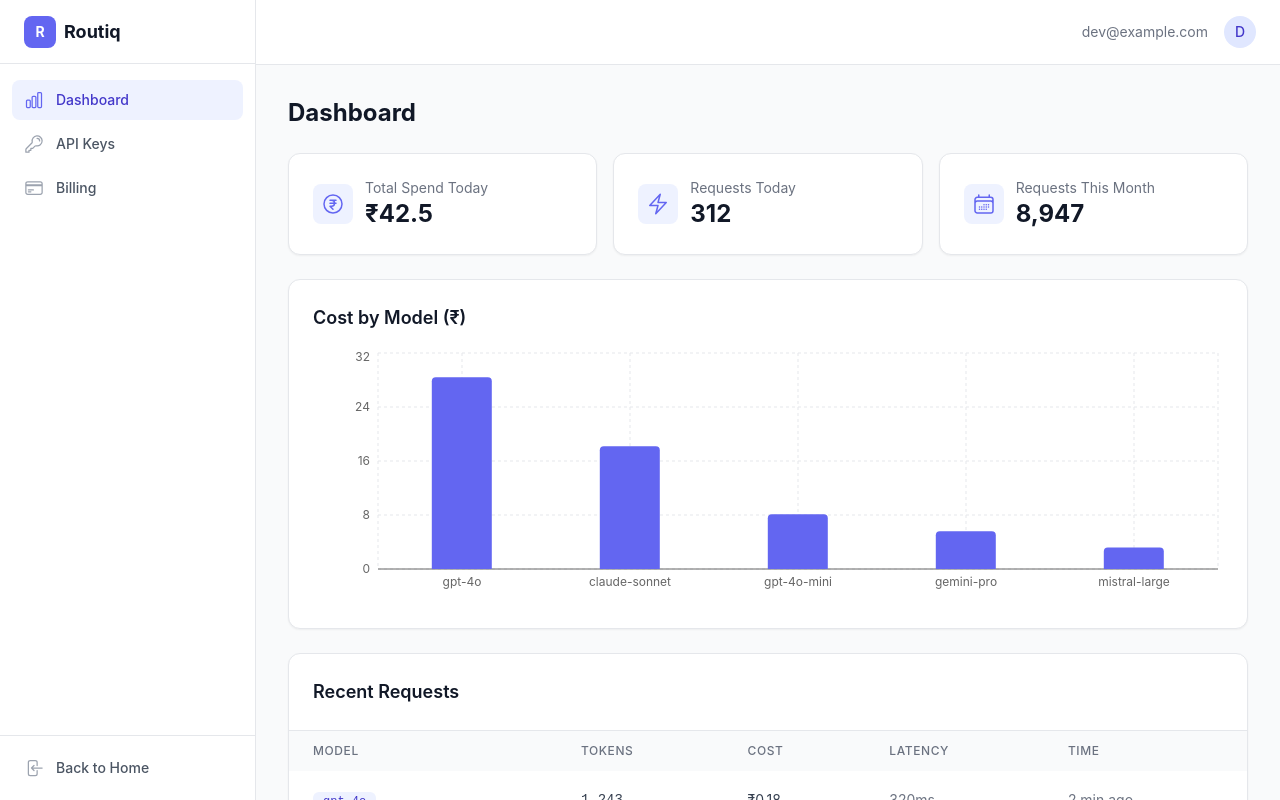
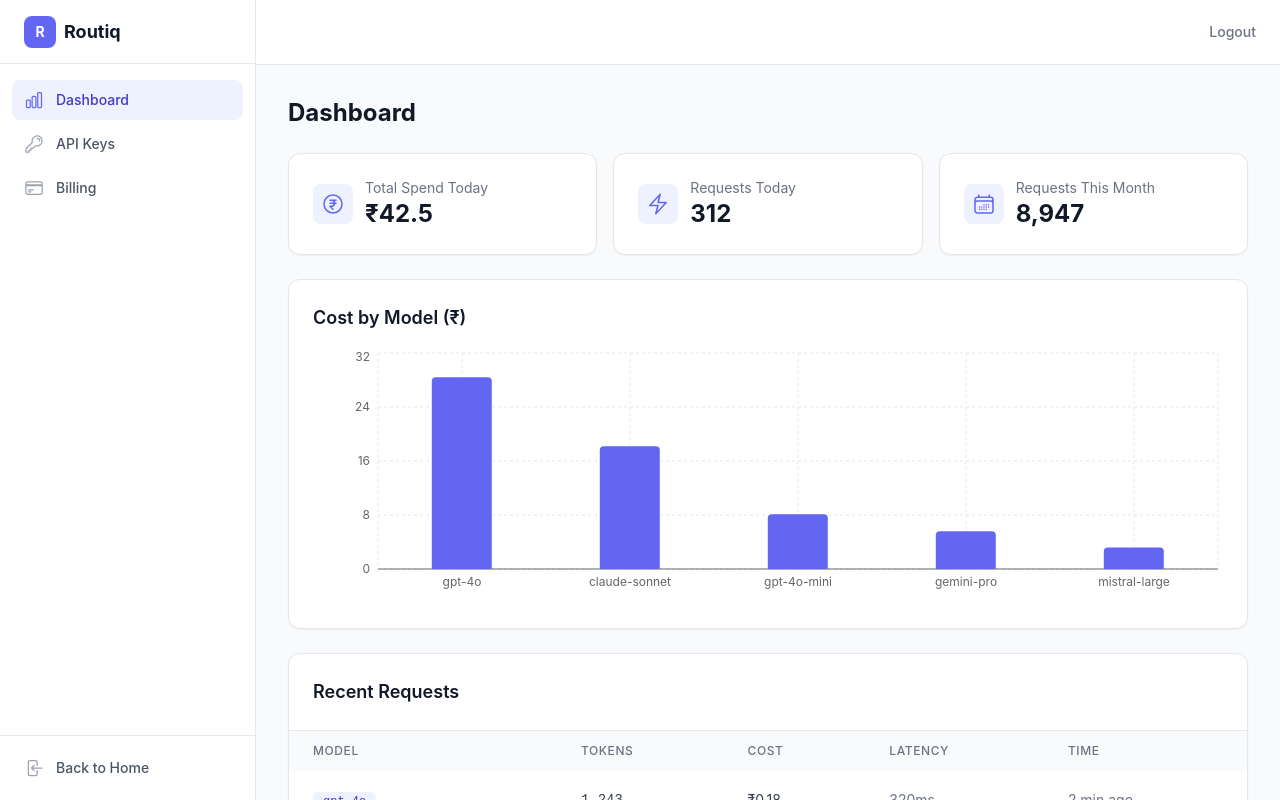
Before and after one commit to Abdulkalam98/Routiq, a Next.js app in the folder frontend/: page /dashboard in a window 1280 px wide. Shown: the top 800 px of the page. Built offline with nearby package versions, Linux system fonts and the light colour scheme; no server answers.

Commit message:
feat: show logged-in email and logout button in navbar

```diff
--- a/frontend/components/Layout.js
+++ b/frontend/components/Layout.js
@@ -8,13 +8,45 @@ import {
   Bars3Icon,
   XMarkIcon,
 } from '@heroicons/react/24/outline';
-import { useState } from 'react';
+import { useState, useEffect } from 'react';
+import { getToken, logout } from '../lib/auth';
 
 const navigation = [
   { name: 'Dashboard', href: '/dashboard', icon: ChartBarIcon },
   { name: 'API Keys', href: '/keys', icon: KeyIcon },
   { name: 'Billing', href: '/billing', icon: CreditCardIcon },
 ];
+
+function TopBarUser() {
+  const router = useRouter();
+  const [email, setEmail] = useState('');
+
+  useEffect(() => {
+    const token = getToken();
+    if (!token) return;
+    try {
+      const payload = JSON.parse(atob(token.split('.')[1]));
+      setEmail(payload.email || '');
+    } catch {}
+  }, []);
+
+  const handleLogout = () => {
+    logout();
+    router.push('/login');
+  };
+
+  return (
+    <div className="flex items-center gap-4">
+      {email && <span className="text-sm text-gray-500">{email}</span>}
+      <button
+        onClick={handleLogout}
+        className="text-sm text-gray-500 hover:text-gray-700 font-medium"
+      >
+        Logout
+      </button>
+    </div>
+  );
+}
 
 export default function Layout({ children }) {
   const router = useRouter();
@@ -59,12 +91,7 @@ export default function Layout({ children }) {
 
             <div className="flex-1" />
 
-            <div className="flex items-center gap-4">
-              <span className="text-sm text-gray-500">dev@example.com</span>
-              <div className="w-8 h-8 rounded-full bg-primary-100 flex items-center justify-center">
-                <span className="text-sm font-medium text-primary-700">D</span>
-              </div>
-            </div>
+            <TopBarUser />
           </div>
         </div>
 
```
